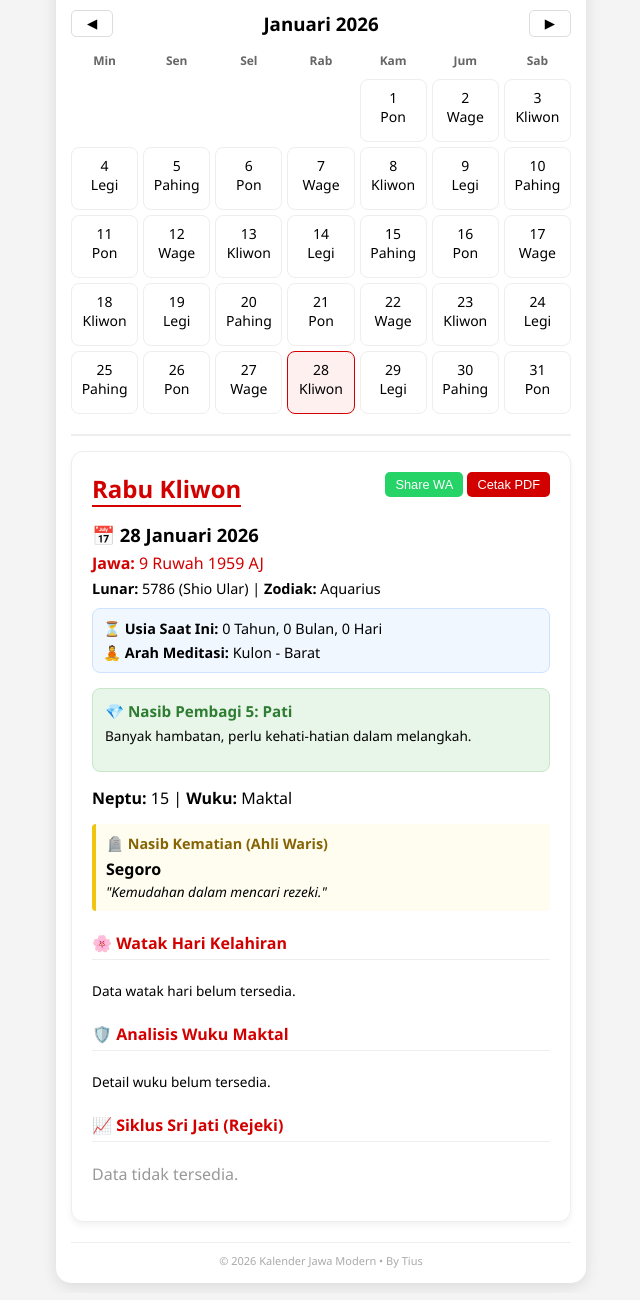
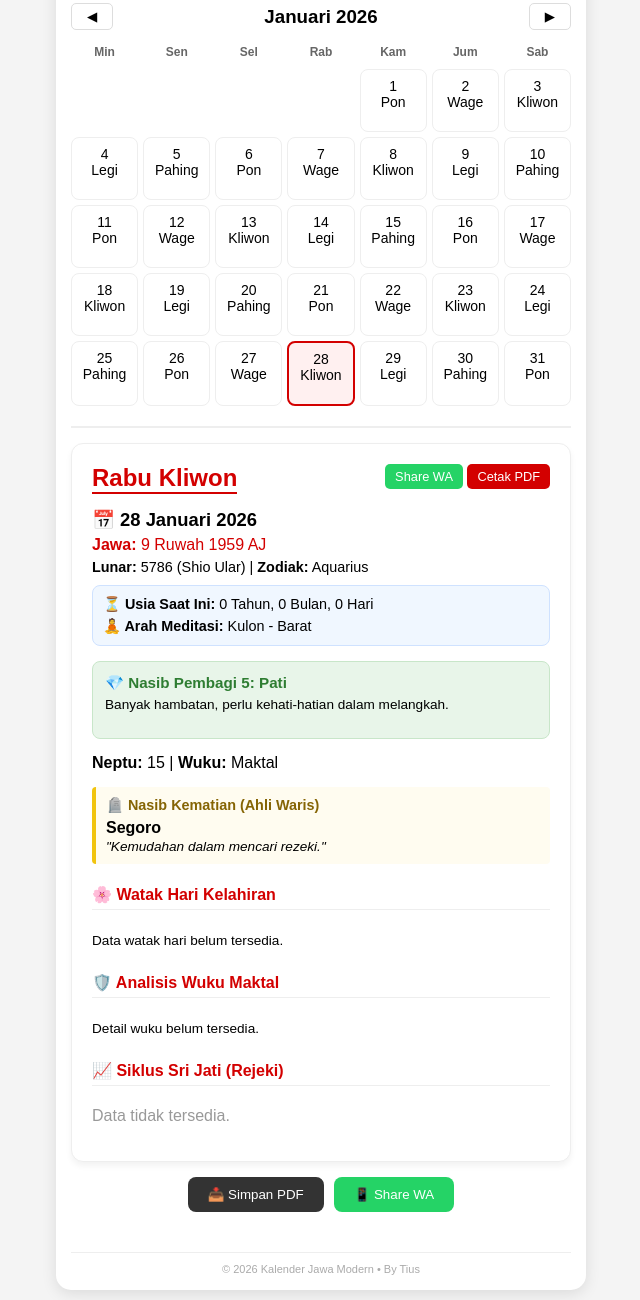
Before and after one commit to tius75/Calender-budaya-tius, a plain HTML site: page index.html in a window 1280 px wide. Shown: the part 143-1443 px from the top of the page, without its empty margins (319-959 px from the left). Drawn offline with Linux system fonts and the light colour scheme.

Commit message:
Update index.html

```diff
--- a/index.html
+++ b/index.html
@@ -9,7 +9,7 @@
 
     <style>
         :root { --primary: #D30000; --bg: #f4f4f4; }
-        body { font-family: 'Segoe UI', Tahoma, Geneva, Verdana, sans-serif; background: var(--bg); margin: 0; padding: 10px; }
+        body { font-family: sans-serif; background: var(--bg); margin: 0; padding: 10px; }
         #mainApp { max-width: 500px; margin: auto; background: white; padding: 15px; border-radius: 15px; box-shadow: 0 4px 15px rgba(0,0,0,0.1); }
 
         .header-section { text-align: center; margin-bottom: 20px; }
@@ -22,15 +22,17 @@
 
         .calendar-grid { display: grid; grid-template-columns: repeat(7, 1fr); gap: 5px; text-align: center; }
         .header-day { font-weight: bold; font-size: 12px; padding: 5px 0; color: #666; }
+
+        /* CSS KHUSUS HARI MINGGU MERAH */
         .sunday-red { color: red !important; }
 
-        .calendar-day { border: 1px solid #eee; padding: 8px 0; border-radius: 8px; cursor: pointer; font-size: 14px; min-height: 45px; transition: 0.2s; }
-        .calendar-day:hover { background: #fff5f5; border-color: var(--primary); }
-        .today-highlight { background: #fff0f0; border: 1px solid var(--primary); }
-        .selected-day { background: var(--primary) !important; color: white !important; }
+        .calendar-day { border: 1px solid #eee; padding: 8px 0; border-radius: 8px; cursor: pointer; font-size: 14px; min-height: 45px; transition: 0.2s; position: relative; }
+        .calendar-day:hover { border-color: var(--primary); background: #fff5f5; }
+        .today-highlight { background: #fff0f0; border: 2px solid var(--primary); }
+        .selected-day { background: #fff9c4 !important; border: 2px solid #fbc02d !important; }
 
-        #detail { margin-top: 20px; display: none; border-top: 2px solid #eee; padding-top: 15px; }
-        .action-buttons { display: none; gap: 10px; margin-top: 15px; justify-content: center; padding-bottom: 20px; }
+        #detail { margin-top: 20px; border-top: 2px solid #eee; padding-top: 15px; }
+        .action-buttons { display: flex; gap: 10px; margin-top: 15px; justify-content: center; padding-bottom: 20px; }
         .btn-pdf { background: #333; color: white; border: none; padding: 10px 20px; border-radius: 8px; cursor: pointer; }
         .btn-wa { background: #25D366; color: white; border: none; padding: 10px 20px; border-radius: 8px; cursor: pointer; }
 
@@ -62,7 +64,8 @@
 
     <div id="calendar" class="calendar-grid"></div>
 
-    <div id="detail"></div>
+    <div id="detail">
+        </div>
 
     <div id="actionButtons" class="action-buttons">
         <button class="btn-pdf" onclick="downloadPDF()">📥 Simpan PDF</button>
```
